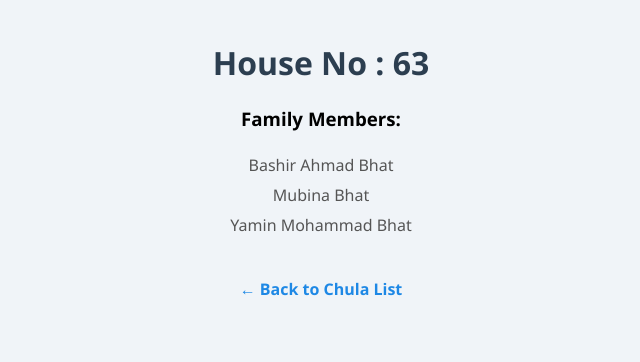
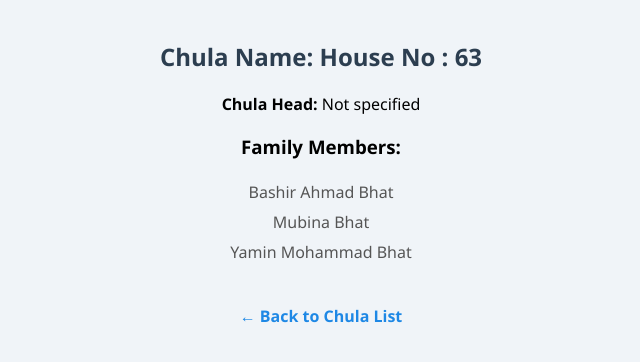
Before and after one commit to Yamin-Bhat/chulas-list, a Flask app: page /chula/1 in a window 1280 px wide. Shown: the top 362 px of the page, without its empty margins (319-959 px from the left). Run offline with Flask 3, Linux system fonts and the light colour scheme; parts of the project's set-up code (start-up, migrations or seed data) failed here and were passed over.

Commit message:
head added in detail

```diff
--- a/templates/chula_detail.html
+++ b/templates/chula_detail.html
@@ -5,8 +5,9 @@
     <link rel="stylesheet" href="{{ url_for('static', filename='style.css') }}">
 </head>
 <body>
-    <h1>{{ chula.name }}</h1>
 
+    <h2>Chula Name: {{ chula.name }}</h2>
+    <p><strong>Chula Head:</strong> {{ chula.head or "Not specified" }}</p>
     <h3>Family Members:</h3>
     <ul>
         {% for member in chula.members.split(',') %}
```
